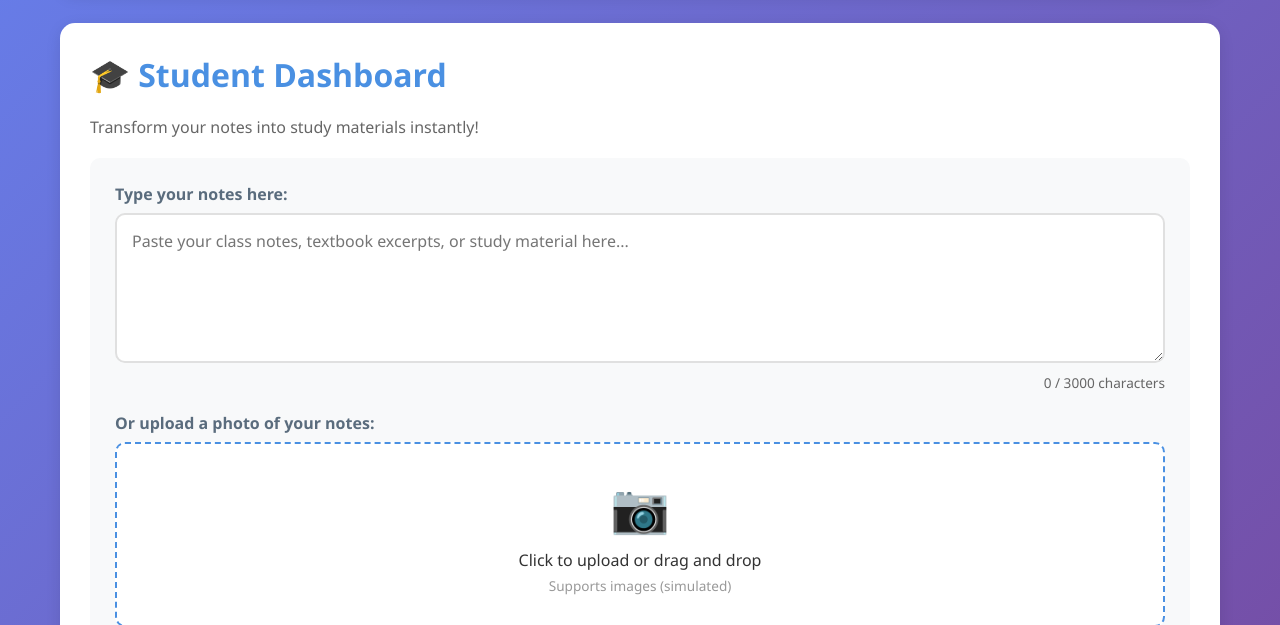
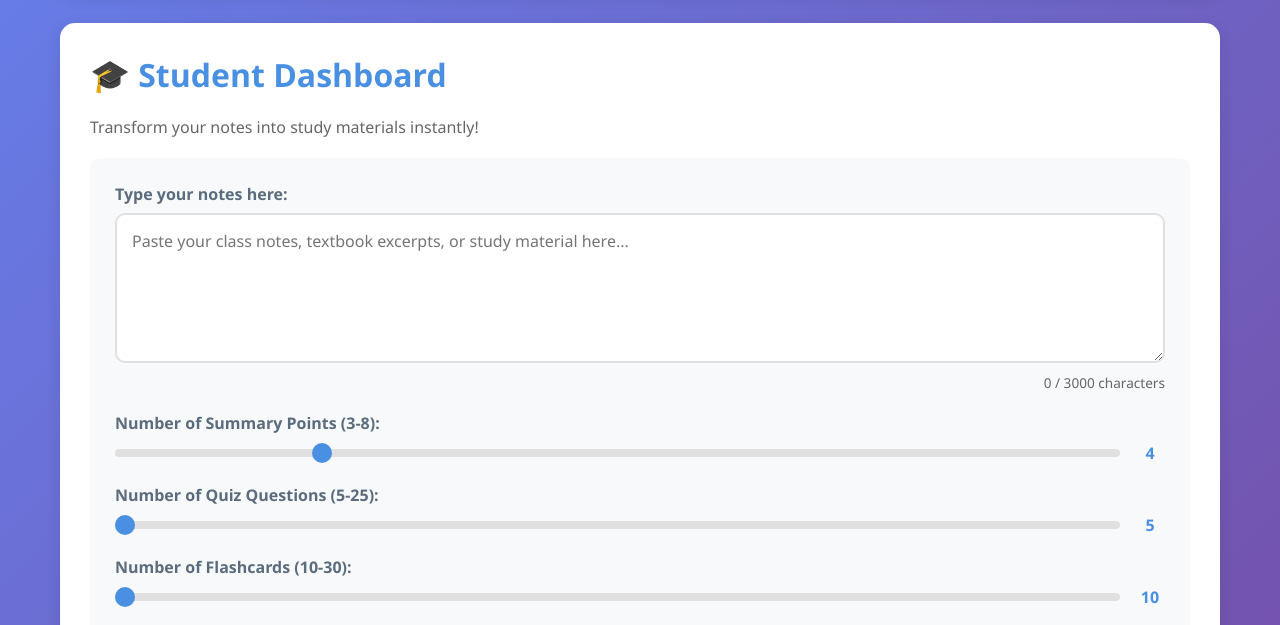
Before and after one commit to N1ghtfallmc/school-study-ai, a website: page index.html in a window 1280 px wide. Shown: the part 100-725 px from the top of the page. Drawn offline with Linux system fonts and the light colour scheme.

Commit message:
Add customizable controls for summary points, quiz questions, and flashcards

```diff
--- a/index.html
+++ b/index.html
@@ -503,6 +503,47 @@
             color: #dc3545;
         }
 
+        .range-container {
+            display: flex;
+            align-items: center;
+            gap: 15px;
+        }
+
+        .range-container input[type="range"] {
+            flex: 1;
+            height: 8px;
+            background: #e0e0e0;
+            border-radius: 5px;
+            outline: none;
+            -webkit-appearance: none;
+        }
+
+        .range-container input[type="range"]::-webkit-slider-thumb {
+            -webkit-appearance: none;
+            appearance: none;
+            width: 20px;
+            height: 20px;
+            border-radius: 50%;
+            background: #4a90e2;
+            cursor: pointer;
+        }
+
+        .range-container input[type="range"]::-moz-range-thumb {
+            width: 20px;
+            height: 20px;
+            border-radius: 50%;
+            background: #4a90e2;
+            cursor: pointer;
+            border: none;
+        }
+
+        .range-container span {
+            font-weight: 600;
+            color: #4a90e2;
+            min-width: 30px;
+            text-align: center;
+        }
+
         .loading-spinner {
             border: 4px solid #f3f3f3;
             border-top: 4px solid #4a90e2;
@@ -626,6 +667,30 @@
                     </div>
 
                     <div class="input-group">
+                        <label>Number of Summary Points (3-8):</label>
+                        <div class="range-container">
+                            <input type="range" id="summary-count" min="3" max="8" value="4" oninput="updateSummaryCount()">
+                            <span id="summary-count-display">4</span>
+                        </div>
+                    </div>
+
+                    <div class="input-group">
+                        <label>Number of Quiz Questions (5-25):</label>
+                        <div class="range-container">
+                            <input type="range" id="quiz-count" min="5" max="25" value="5" oninput="updateQuizCount()">
+                            <span id="quiz-count-display">5</span>
+                        </div>
+                    </div>
+
+                    <div class="input-group">
+                        <label>Number of Flashcards (10-30):</label>
+                        <div class="range-container">
+                            <input type="range" id="flashcard-count" min="10" max="30" value="10" oninput="updateFlashcardCount()">
+                            <span id="flashcard-count-display">10</span>
+                        </div>
+                    </div>
+
+                    <div class="input-group">
                         <label>Or upload a photo of your notes:</label>
                         <div class="file-upload" onclick="document.getElementById('file-input').click()">
                             <div class="file-upload-icon">📷</div>
@@ -742,6 +807,34 @@
             }
         }
 
+        // Update summary count display
+        function updateSummaryCount() {
+            const slider = document.getElementById('summary-count');
+            const display = document.getElementById('summary-count-display');
+            display.textContent = slider.value;
+        }
+
+        // Update quiz count display
+        function updateQuizCount() {
+            const slider = document.getElementById('quiz-count');
+            const display = document.getElementById('quiz-count-display');
+            display.textContent = slider.value;
+        }
+
+        // Update flashcard count display
+        function updateFlashcardCount() {
+            const slider = document.getElementById('flashcard-count');
+            const display = document.getElementById('flashcard-count-display');
+            display.textContent = slider.value;
+        }
+
+        // Initialize displays on page load
+        document.addEventListener('DOMContentLoaded', function() {
+            updateSummaryCount();
+            updateQuizCount();
+            updateFlashcardCount();
+        });
+
         // File upload handling
         function handleFileUpload(event) {
             const file = event.target.files[0];
@@ -754,6 +847,9 @@
         // Generate study materials using local server API
         async function generateStudyMaterials() {
             const notes = document.getElementById('notes-input').value.trim();
+            const summaryCount = parseInt(document.getElementById('summary-count').value);
+            const quizCount = parseInt(document.getElementById('quiz-count').value);
+            const flashcardCount = parseInt(document.getElementById('flashcard-count').value);
 
             if (!notes && !uploadedFile) {
                 alert('Please enter some notes or upload a file first!');
@@ -766,7 +862,12 @@
 
             try {
                 const content = notes || 'Uploaded notes content';
-                const aiResponse = await callLocalAPI('/api/generate', { notes: content });
+                const aiResponse = await callLocalAPI('/api/generate', {
+                    notes: content,
+                    summaryCount: summaryCount,
+                    quizCount: quizCount,
+                    flashcardCount: flashcardCount
+                });
 
                 if (aiResponse) {
                     displayAIContent(aiResponse);
```
Also changed, not shown: server.js (+11 -13 lines).
